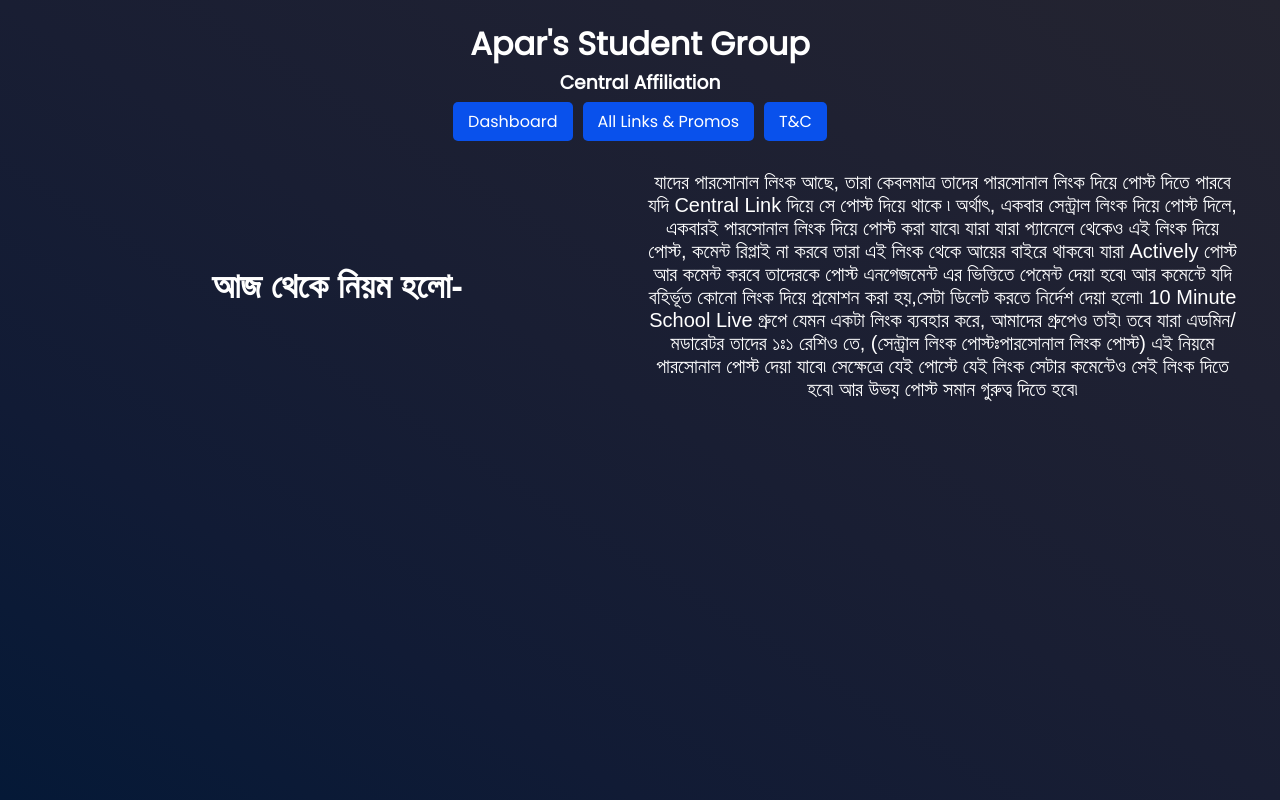
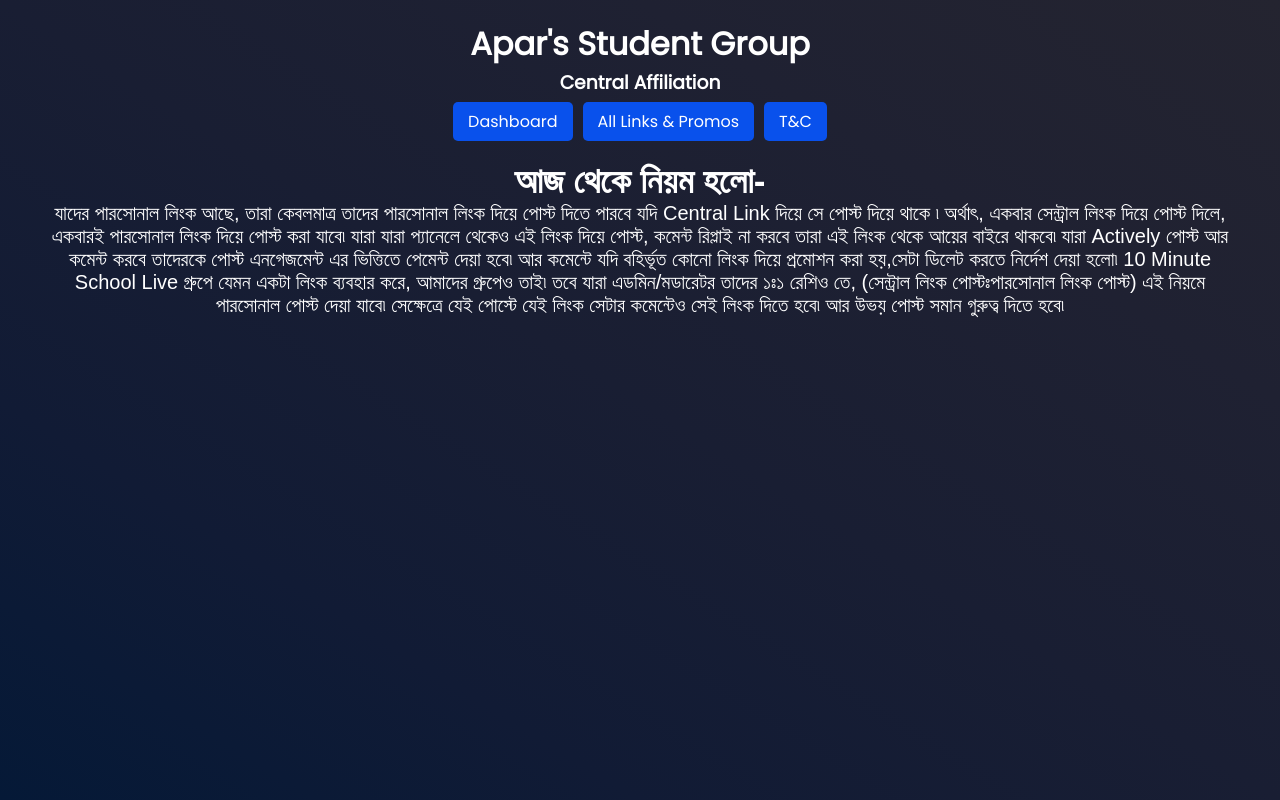
Before and after one commit to aparstechteam/crm, a plain HTML site: page terms/index.html in a window 1280 px wide. Drawn offline with Linux system fonts and the light colour scheme; no server answers; a web font is replaced by a local one.

Commit message:
design updated

```diff
--- a/style.css
+++ b/style.css
@@ -121,6 +121,8 @@ h3 {
     font-family: 'SolaimanLipi', sans-serif;
     margin-left: 40px;
     margin-right: 40px;
+    color: white;
+    margin-top: 20px;
 }
 
 .links_copy {
--- a/terms/index.html
+++ b/terms/index.html
@@ -18,7 +18,7 @@
         <a href="/crm/links" class="nav_button" id="links"> All Links & Promos</a>
         <a href="/crm/terms" class="nav_button" id="terms">T&C</a>
     </nav>
-    <div class="container terms">
+    <div class="terms">
 
         <h3 style="font-size: 35px">আজ থেকে নিয়ম হলো- </h3>
         <p>
```
